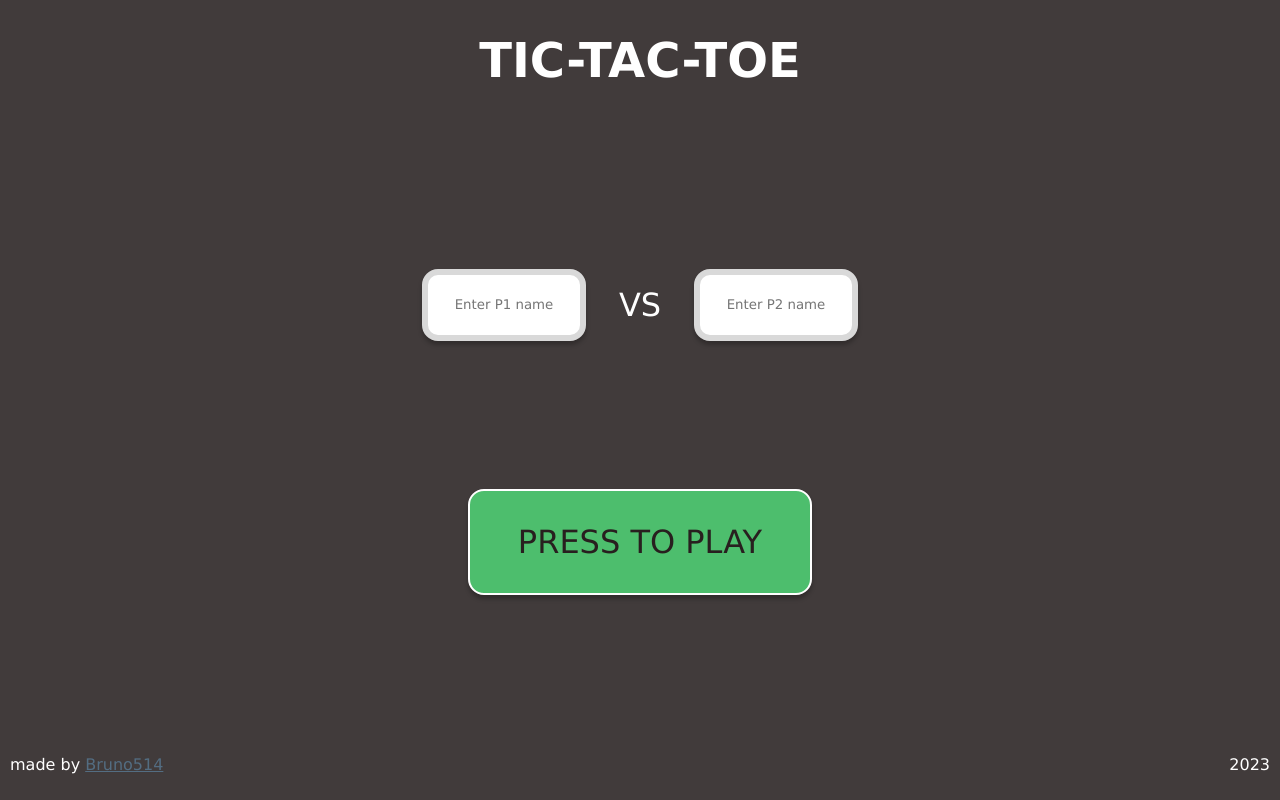
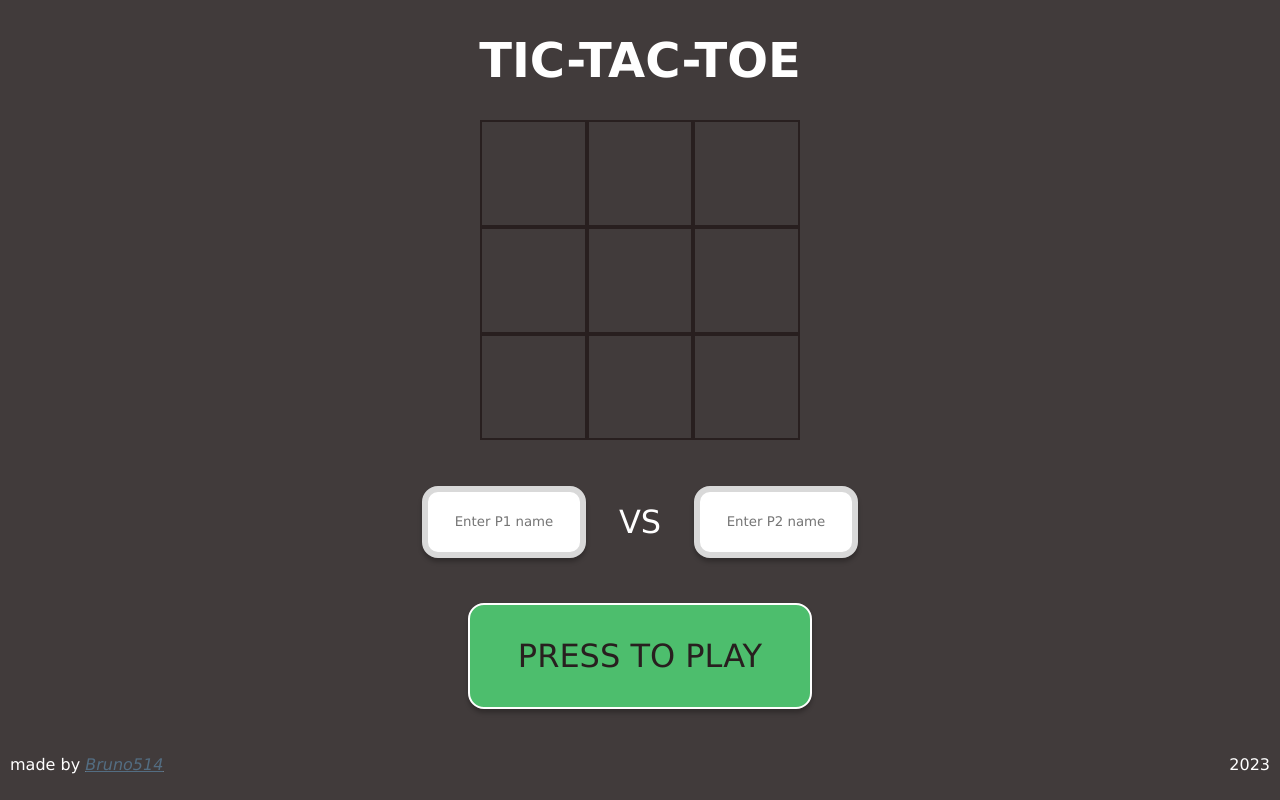
Before and after one commit to Bruno514/Tic-Tac-Toe, a plain HTML site: page index.html in a window 1280 px wide. Drawn offline with Linux system fonts and the light colour scheme.

Commit message:
add board

```diff
--- a/index.html
+++ b/index.html
@@ -8,6 +8,19 @@
   </head>
   <body class="flex-container">
     <h1 id="game-title">TIC-TAC-TOE</h1>
+    <div class="board">
+      <div class="cell"></div>
+      <div class="cell"></div>
+      <div class="cell"></div>
+
+      <div class="cell"></div>
+      <div class="cell"></div>
+      <div class="cell"></div>
+
+      <div class="cell"></div>
+      <div class="cell"></div>
+      <div class="cell"></div>
+    </div>
     <div class="versus">
       <input
         type="text"
@@ -27,7 +40,7 @@
     </div>
     <button class="play soft-green">PRESS TO PLAY</button>
     <footer>
-      <p>made by <a href="https://github.com/Bruno514" target="_blank">Bruno514</em></a></p>
+      <p>made by <em><a href="https://github.com/Bruno514" target="_blank">Bruno514</em></a></p>
       <p>2023</p>
     </footer>
   </body>
--- a/styles.css
+++ b/styles.css
@@ -39,12 +39,33 @@ body {
   flex: 0;
 }
 
+.board {
+  display: grid;
+  width: clamp(5rem, 15rem, 40rem);
+  height:clamp(5rem, 15rem, 40rem);
+  grid-template-columns: repeat(3, 1fr);
+  grid-template-rows: repeat(3, 1fr);
+  flex-shrink: 0;
+}
+
+
+@media only screen and (min-width: 900px) {
+  .board {
+    width: 20rem;
+    height: 20rem;
+  }
+}
+
+.cell {
+  border: solid 2px var(--play-button-fg);
+}
+
 .versus {
   display: flex;
+  flex-grow: 1;
   align-items: center;
   justify-content: space-between;
   gap: 5%;
-  flex: 2;
 }
 
 .versus h2 {
@@ -78,13 +99,8 @@ button.play {
   border-color: var(--default-white-color);
 }
 
-button.play:hover {
-  border-width: calc(0.4rem);
-  animation: slide 2s ease-in-out .5s infinite alternate
-
-}
-button.play:active {
-  border-width: calc(0.4rem);
+button.play:hover{
+  animation: slide 0.2s ease-in-out .1s forwards
 }
 
 footer {
@@ -111,12 +127,12 @@ footer a:visited {
 
 @keyframes slide {
   0% {
+    border-width: 0.1rem;
+  }
+  50% {
     border-width: 0.2rem;
   }
-  50% {
-    border-width: 0.4rem;
-  }
   100% {
-    border-width: 4.6rem;
+    border-width: 0.3rem;
   }
 }
```
